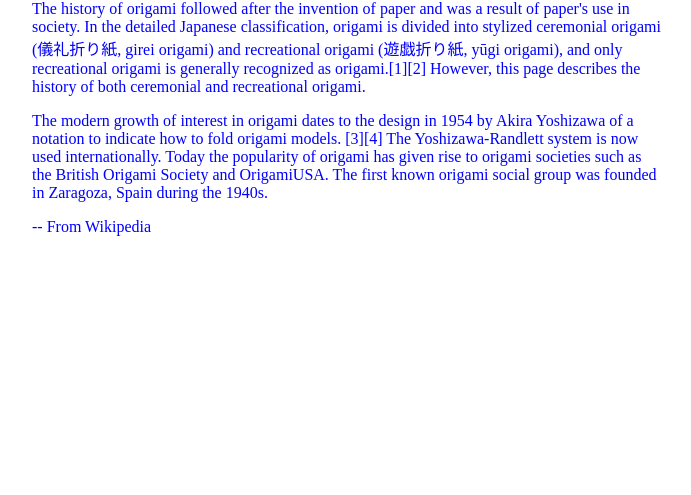
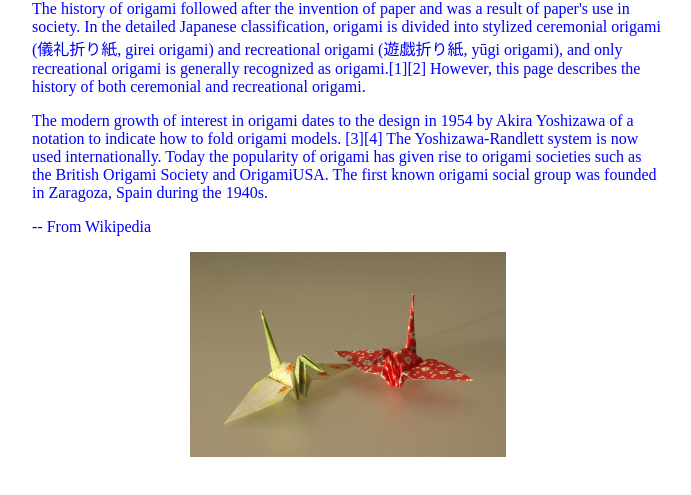
Before and after one commit to MSteadman93/website, a plain HTML site: page index.html in a window 1280 px wide. Shown: the part 61-556 px from the top of the page, without its empty margins (292-983 px from the left). Drawn offline with Linux system fonts and the light colour scheme.

Commit message:
added image of cranes

```diff
--- a/index.html
+++ b/index.html
@@ -15,6 +15,14 @@
             width: 50%;
             margin-left:auto;
             margin-right:auto
+        }
+
+        img {
+            display: block;
+            height: 25%;
+            width: 25%;
+            margin-left: auto;
+            margin-right: auto;
         }
     </style>
 </head>
@@ -43,6 +51,8 @@
     <p>
         -- From Wikipedia
     </p>
+
+    <img src="Origami_Cranes.jpg" alt="Origami Cranes">
 </body>
 
 </html>
```
Also changed, not shown: Origami_Cranes.jpg (added).
